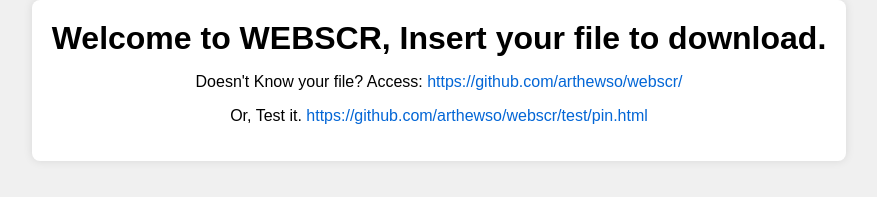
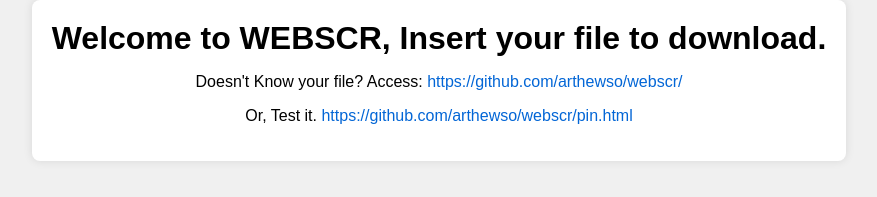
Before and after one commit to arthewso/webscr, a plain HTML site: page index.html in a window 1280 px wide. Shown: the part 320-517 px from the top of the page, without its empty margins (201-1078 px from the left). Drawn offline with Linux system fonts and the light colour scheme.

Commit message:
Update index.html

```diff
--- a/index.html
+++ b/index.html
@@ -37,7 +37,7 @@
     <div class="container">
         <h1>Welcome to WEBSCR, Insert your file to download.</h1>
         <p>Doesn't Know your file? Access: <a href="https://github.com/arthewso/webscr/" target="_blank">https://github.com/arthewso/webscr/</a></p>
-        <p>Or, Test it.  <a href="https://github.com/arthewso/webscr/test/pin.html" target="_blank">https://github.com/arthewso/webscr/test/pin.html</a></p>
+        <p>Or, Test it.  <a href="https://github.com/arthewso/webscr/pin.html" target="_blank">https://github.com/arthewso/webscr/pin.html</a></p>
     </div>
 </body>
 </html>
```
